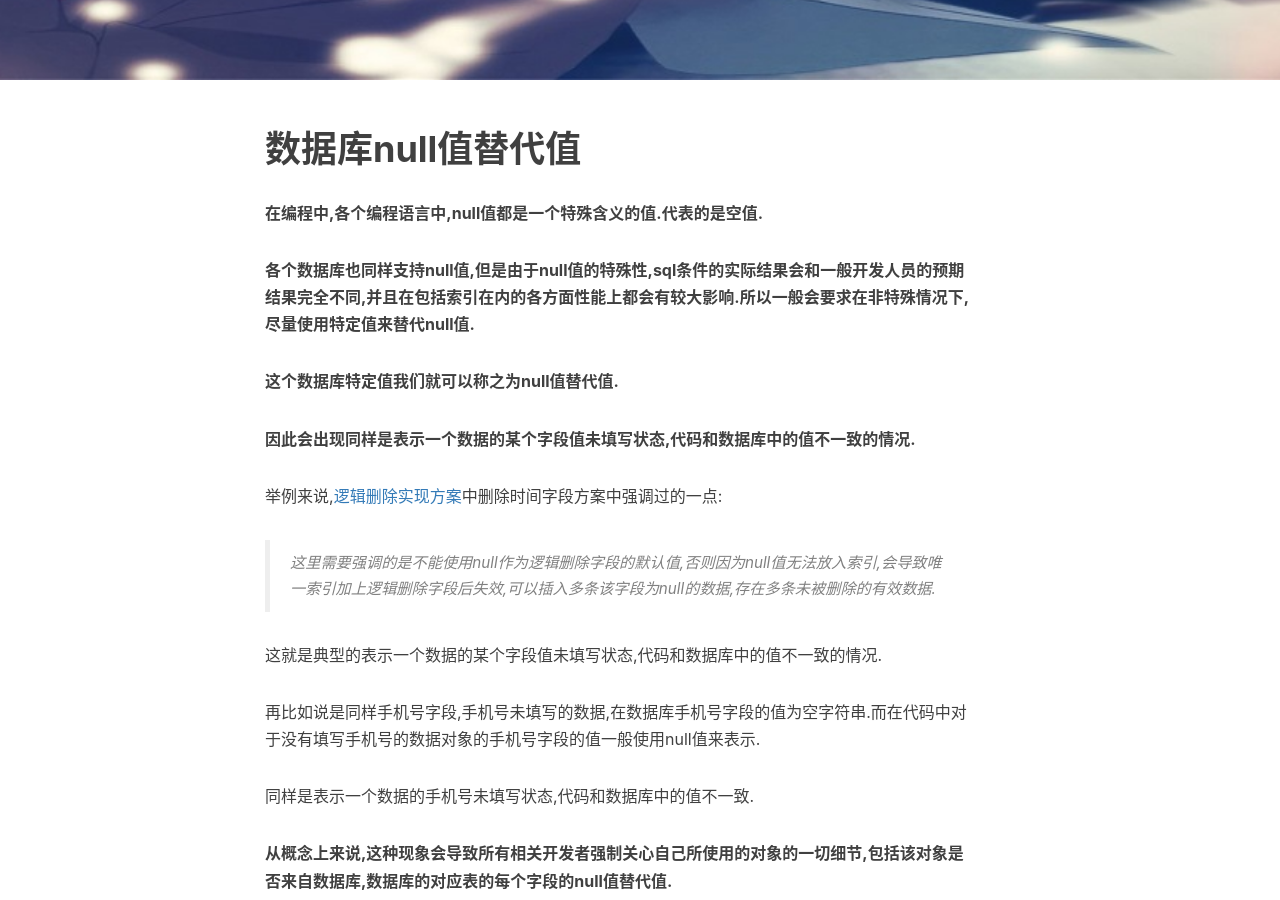
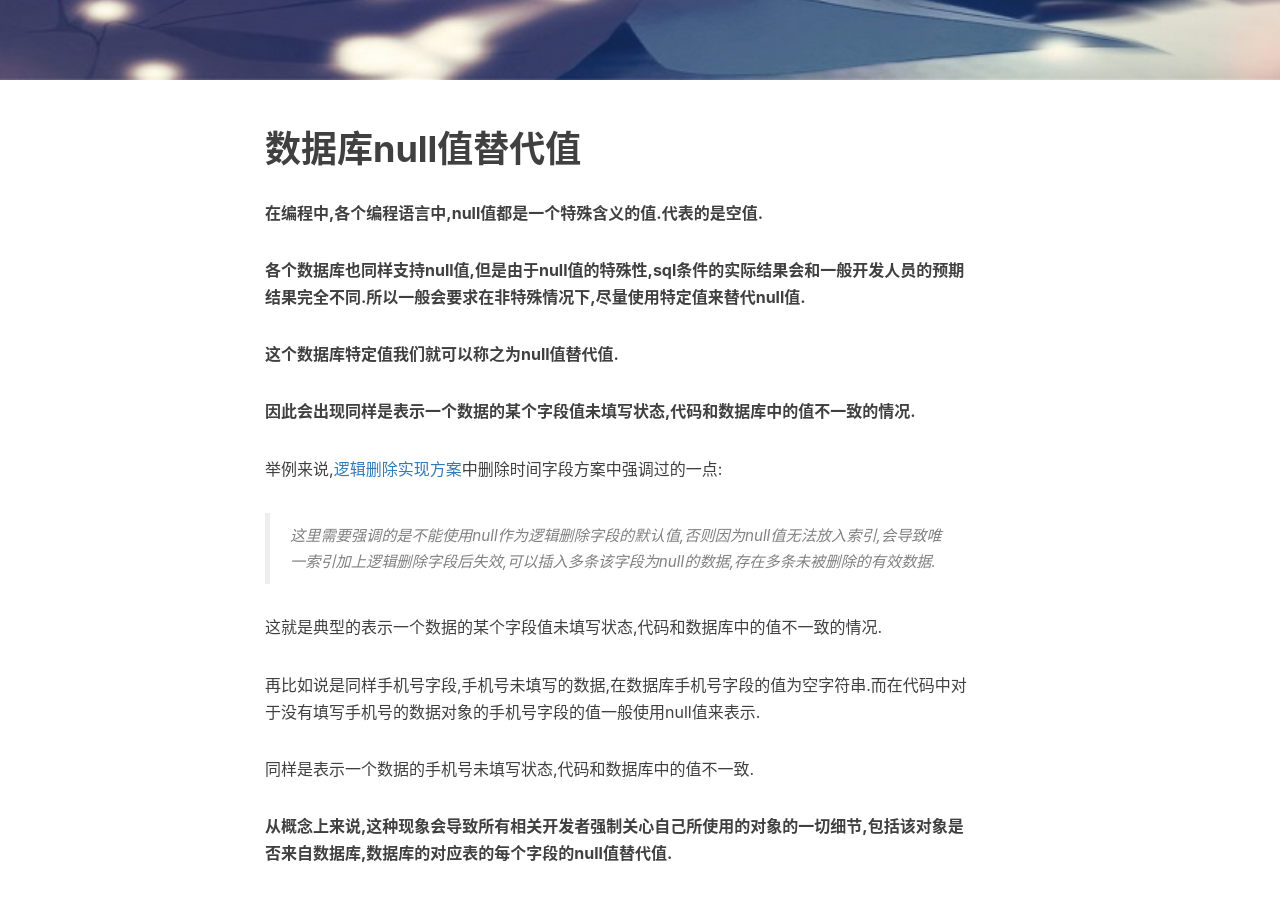
Before and after one commit to liudaomanbu/liudaomanbu.github.io, a Jekyll site: the page built from _posts/2021-01-12-db-null-substitute-value.markdown, in a window 1280 px wide and 900 px high, scrolled down 537 px. Built offline with Jekyll 4.4.1, drawn with Linux system fonts in a browser that asks for light colours; nearby versions of some CDN libraries; comment, search, counter and statistics services are not loaded.

Commit message:
错误修正
Signed-off-by: caotc <cao19800207>

```diff
--- a/_posts/2021-01-12-db-null-substitute-value.markdown
+++ b/_posts/2021-01-12-db-null-substitute-value.markdown
@@ -21,7 +21,7 @@ tags:
 
 **在编程中,各个编程语言中,null值都是一个特殊含义的值.代表的是空值.**
 
-**各个数据库也同样支持null值,但是由于null值的特殊性,sql条件的实际结果会和一般开发人员的预期结果完全不同,并且在包括索引在内的各方面性能上都会有较大影响.所以一般会要求在非特殊情况下,尽量使用特定值来替代null值.**
+**各个数据库也同样支持null值,但是由于null值的特殊性,sql条件的实际结果会和一般开发人员的预期结果完全不同.所以一般会要求在非特殊情况下,尽量使用特定值来替代null值.**
 
 **这个数据库特定值我们就可以称之为null值替代值.**
 
```
